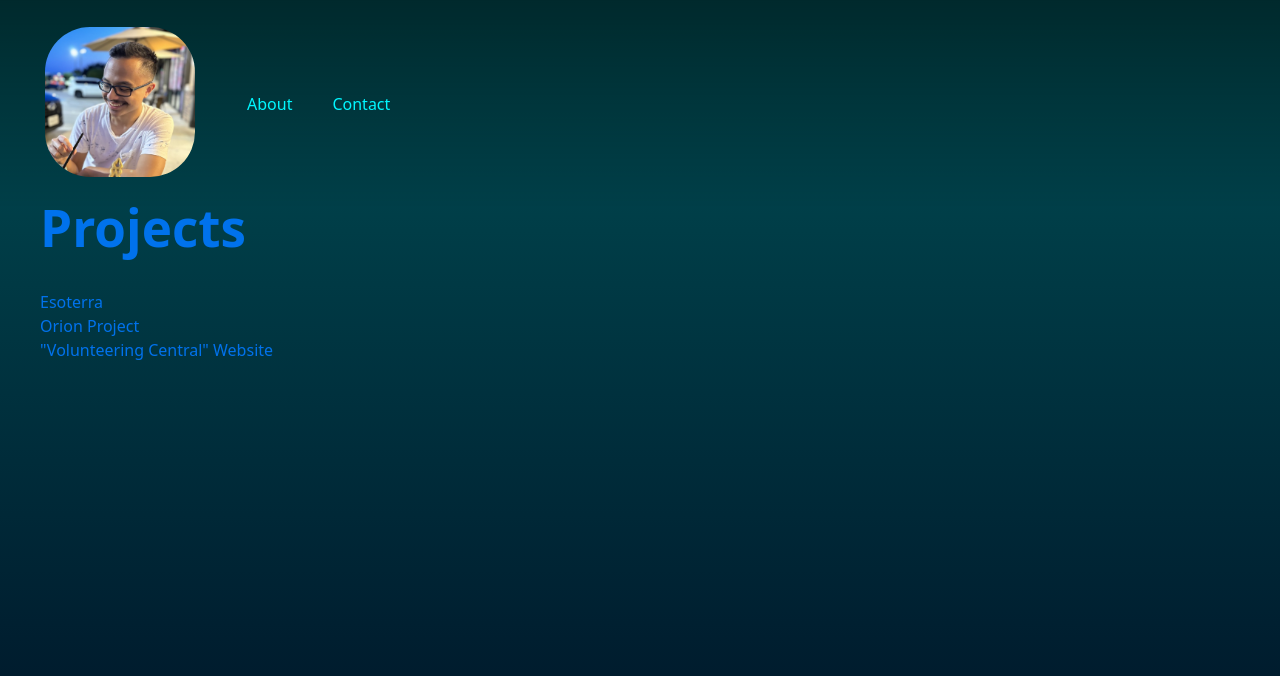
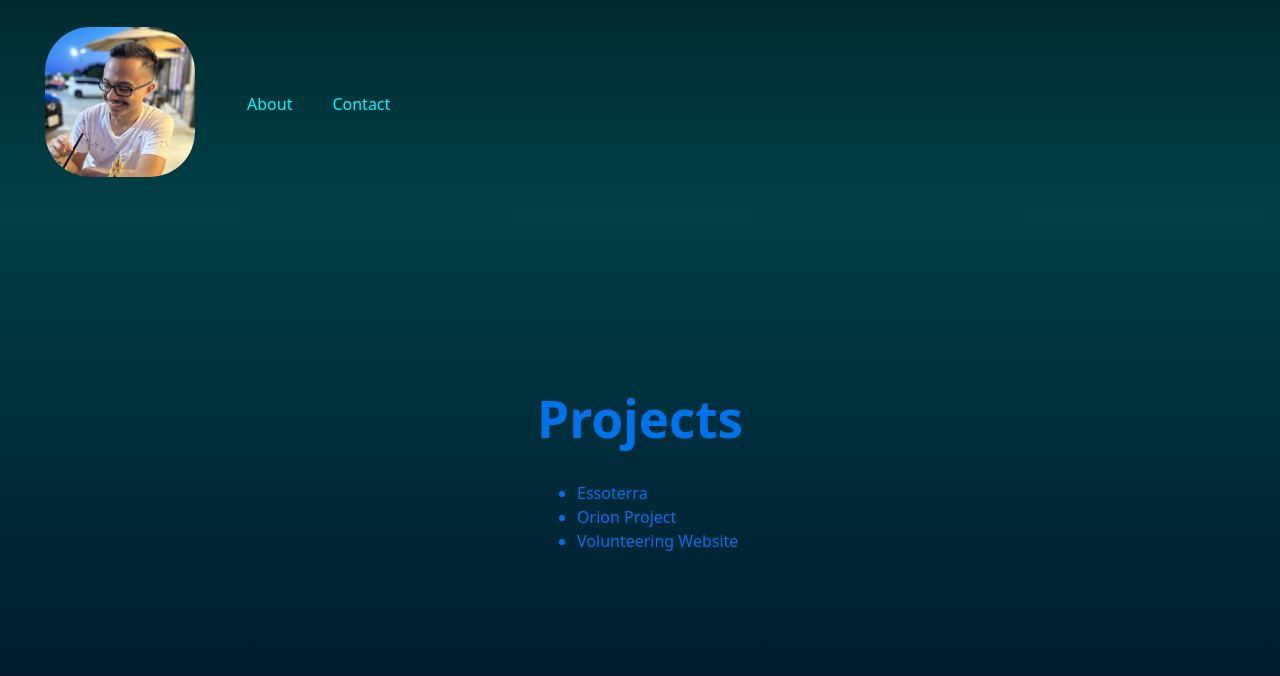
Before and after one commit to LtUdon/AG_Web, a React (Vite) app: page /projects in a window 1280 px wide. Shown: the top 676 px of the page. Built offline with nearby package versions, Linux system fonts and the light colour scheme.

Commit message:
Revert "Projects: Content justification fixed."
This reverts commit 309c02371fe2bc5f86c81666f99a4cff86df8a7d.

```diff
--- a/src/About.css
+++ b/src/About.css
@@ -2,7 +2,7 @@
   max-width: 1280px;
   margin: 0 auto;
   padding: 2rem;
-  text-align: left;
+  text-align: center;
 }
 
 /* Token details */
@@ -31,6 +31,12 @@
   padding: 5px;
 }
 
+.profile-pic {
+  border-radius: 30%;
+  width: 150px;
+  height: 150px;
+}
+
 .about-container {
   text-align: left;
 }
--- a/src/Projects.css
+++ b/src/Projects.css
@@ -2,7 +2,39 @@
   max-width: 1280px;
   margin: 0 auto;
   padding: 2rem;
-  text-align: left;
+  text-align: center;
+}
+
+/* Token details */
+.token-container{
+  display: flex;
+  justify-content:left;
+  gap: 10px;
+  padding: 10px;
+}
+
+.token{
+  width: 175px;
+  height: 100px;
+  border-color: #b1fcff;
+  border-width: 10px;
+  background-color: #0f355e;
+  border-radius: 25px;
+  display: flex;
+  justify-content: center;
+  align-items: center;
+}
+
+.token > i{
+  color: #00f7ff;
+  font-size: 75px;
+  padding: 5px;
+}
+
+.profile-pic {
+  border-radius: 30%;
+  width: 150px;
+  height: 150px;
 }
 
 .projects-container {
--- a/src/Projects.jsx
+++ b/src/Projects.jsx
@@ -29,17 +29,17 @@ return (
 	<div>
 		<div className='projects-container'>
 			<h1>Projects</h1>
-			<div className='project-list'>
-				<div className='project-item'>
-				Esoterra
-				</div>
-				<div className='project-item'>
-				Orion Project
-				</div>
-				<div className='project-item'>
-				"Volunteering Central" Website
-				</div>
-			</div>
+			<ul className='project-list'>
+				<li className='project-token'>
+					Essoterra
+				</li>
+				<li className='project-token'>
+					Orion Project
+				</li>
+				<li className='project-token'>
+					Volunteering Website
+				</li>
+			</ul>
 		</div>
 	</div>
 	</>
--- a/src/index.css
+++ b/src/index.css
@@ -7,7 +7,6 @@
   color: rgba(255, 255, 255, 0.87);
   background-image: linear-gradient(to bottom, #004e54, #001327);
   background-color: #001327;
-  background-attachment: fixed;
 
   font-synthesis: none;
   text-rendering: optimizeLegibility;
@@ -25,10 +24,11 @@ a:hover {
 }
 
 body {
-  /*margin: 0;*/
-  /*display: flex;*/
-  align-items: center;
-  justify-content: left;
+  margin: 0;
+  display: flex;
+  place-items: center;
+  min-width: 320px;
+  min-height: 100vh;
 }
 
 h1 {
@@ -112,12 +112,6 @@ nav > ul{
   height:125px;
 }
 
-.profile-pic {
-  border-radius: 30%;
-  width: 150px;
-  height: 150px;
-}
-
 @media (prefers-color-scheme: light) {
   :root {
     color: #0072ec;
```
Also changed, not shown: 1 other file (tests, documents, lock files or other folders).
